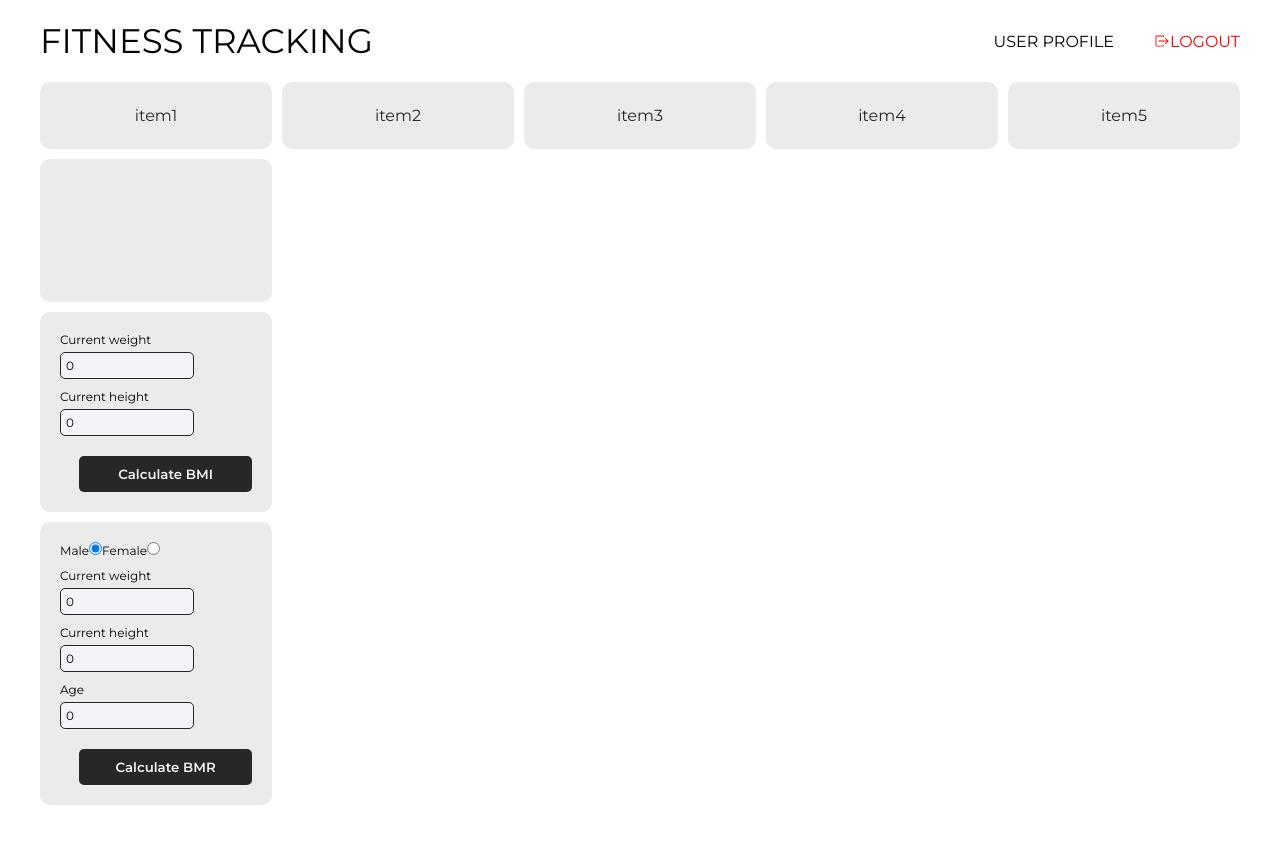
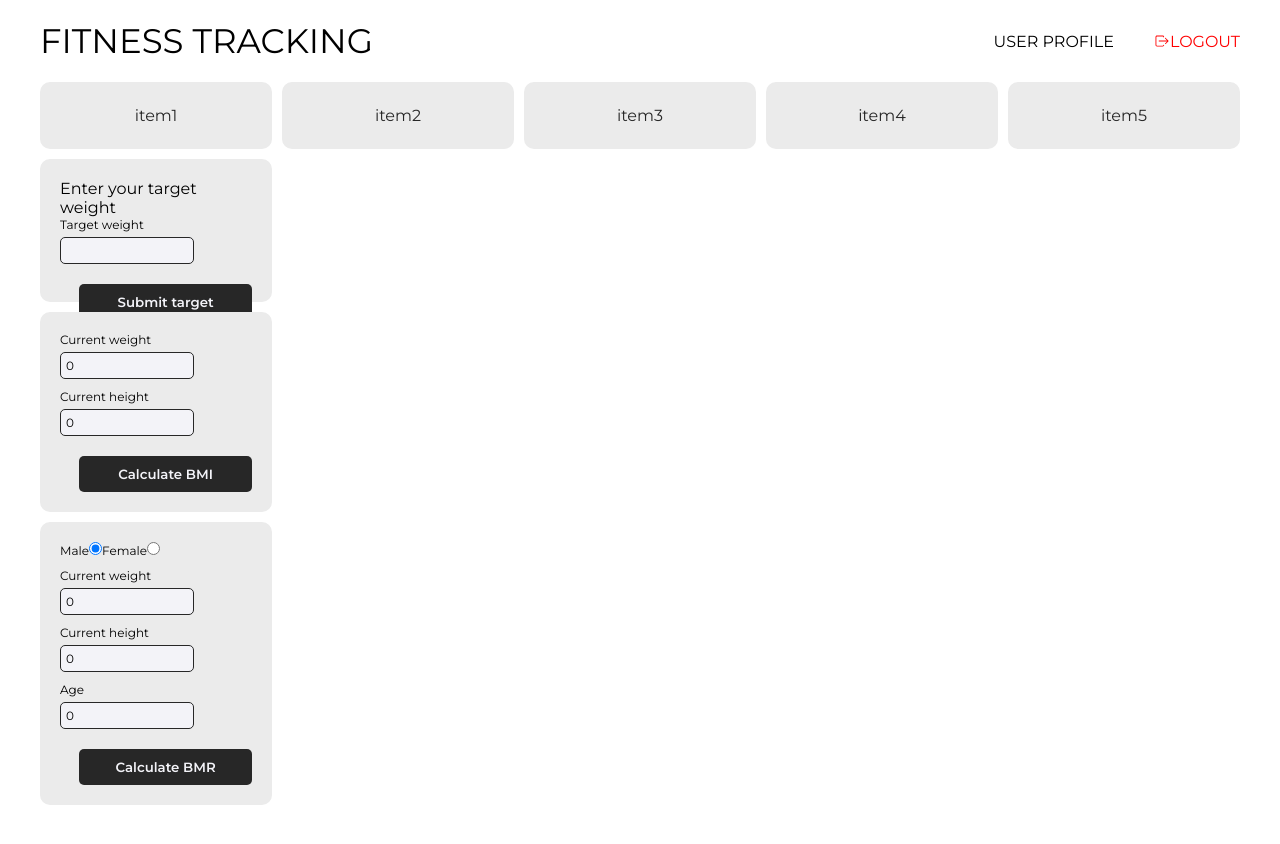
Before and after one commit to JKukielski/fitness-tracking-app, a React (Vite) app in the folder frontend/: page / in a window 1280 px wide. Shown: the top 844 px of the page. Built offline with nearby package versions, Linux system fonts and the light colour scheme; sample sign-in values are in the browser's storage.

Commit message:
Taregt input structure and styling

```diff
--- a/frontend/src/components/TargetInput.jsx
+++ b/frontend/src/components/TargetInput.jsx
@@ -1,7 +1,25 @@
 import '../styles/TargetInput.css';
 
 const TargetInput = () => {
-  return <div className="target-container"></div>;
+  return (
+    <form className="target-container">
+      <p className="measurement-heading">Enter your target weight</p>
+      <label htmlFor="weight" className="measurement-label">
+        Target weight
+        <input
+          type="number"
+          name="target"
+          id="target"
+          className="measurement-input"
+        />
+      </label>
+      <div className="measurement-button-container">
+        <button type="submit" className="primary-button primary-button-bm">
+          Submit target
+        </button>
+      </div>
+    </form>
+  );
 };
 
 export default TargetInput;
--- a/frontend/src/styles/TargetInput.css
+++ b/frontend/src/styles/TargetInput.css
@@ -5,4 +5,5 @@
     grid-row-start: 2;
     grid-row-end: 4;
     border-radius: 10px;
+    padding: 20px;
 }
```
